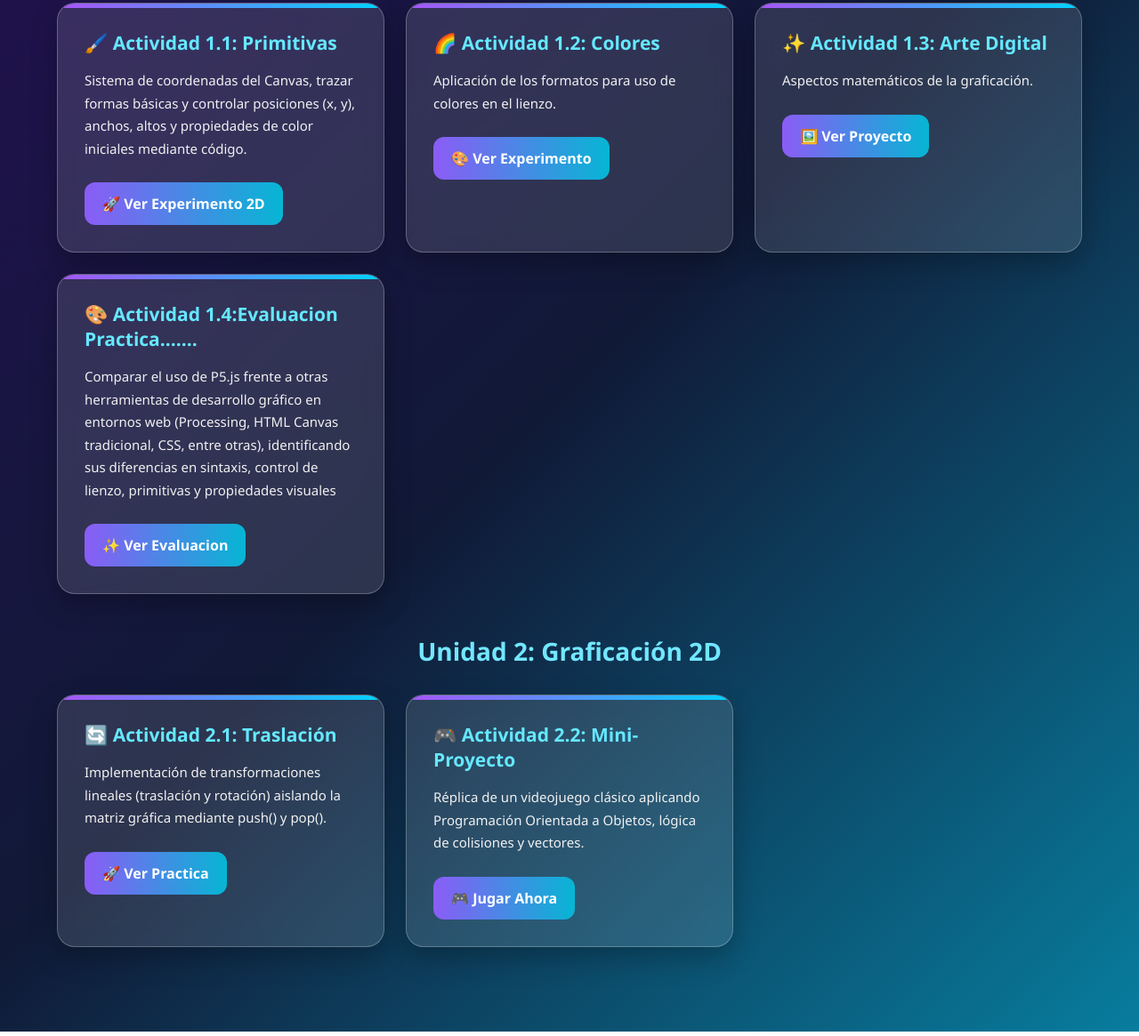
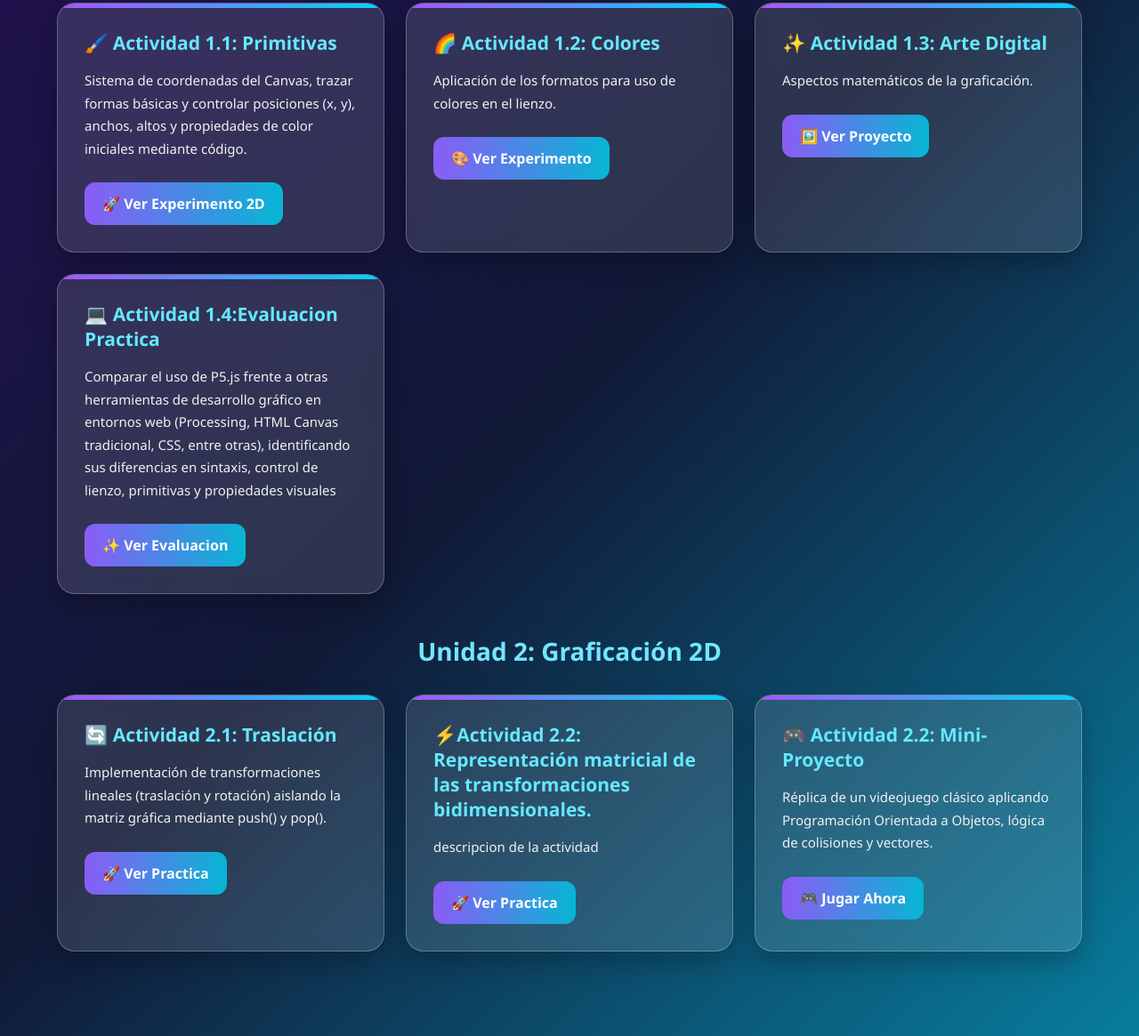
Before and after one commit to 251k0031-hue/Graficacion_Portafolio_DanielaSalazar, a plain HTML site: page index.html in a window 1280 px wide. Shown: the part 294-1459 px from the top of the page at 89% size. Drawn offline with Linux system fonts and the light colour scheme.

Commit message:
Add new activity 2.2 for matrix transformations
Added new activity section for matrix representation of transformations.

```diff
--- a/index.html
+++ b/index.html
@@ -236,7 +236,7 @@
 
                 <div class="tarjeta-actividad">
 
-                    <h3>🎨 Actividad 1.4:Evaluacion Practica.......</h3>
+                    <h3>💻 Actividad 1.4:Evaluacion Practica</h3>
 
                     <p>
                         Comparar el uso de P5.js frente a otras herramientas de desarrollo gráfico en entornos web (Processing, HTML Canvas tradicional, CSS, entre otras), identificando sus diferencias en sintaxis, control de lienzo, primitivas y propiedades visuales
@@ -285,6 +285,24 @@
 
                 </div>
 
+                 <div class="tarjeta-actividad">
+
+                    <h3> ⚡Actividad 2.2: Representación matricial de las transformaciones
+bidimensionales.</h3>
+
+                    <p>
+                       descripcion de la actividad
+                    </p>
+
+                    <a
+                        href="https://editor.p5js.org/251k0031-hue/full/g2hvXSigs"
+                        target="_blank"
+                        class="btn-enlace">
+                        🚀 Ver Practica
+                    </a>
+
+                </div>
+
 
                 <!-- ACTIVIDAD 2.2 -->
 
```
